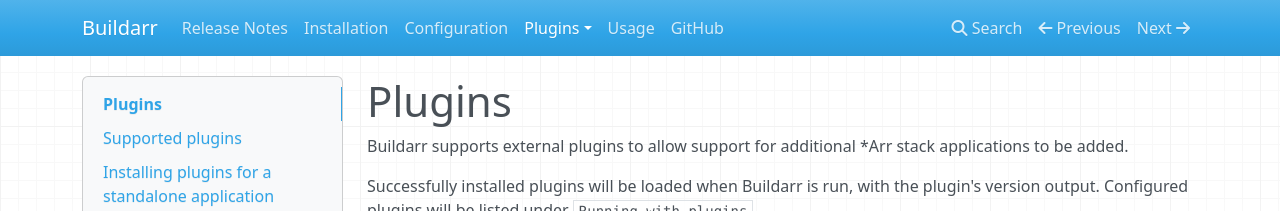
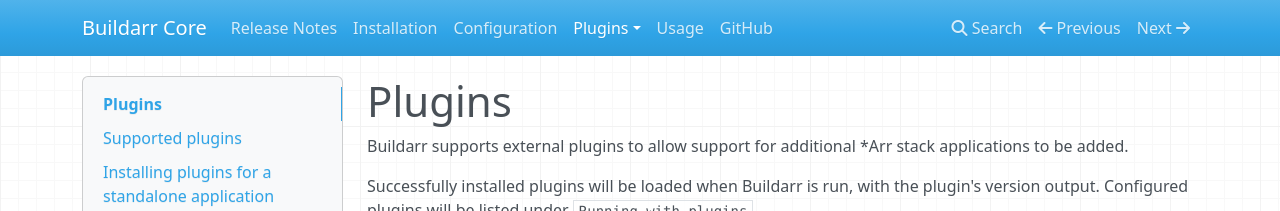
Before and after one commit to buildarr/buildarr, an MkDocs documentation site: the page built from docs/plugins/index.md, in a window 1280 px wide. Shown: the top 211 px of the page. Built offline with MkDocs 1.6.1, drawn with Linux system fonts in a browser that asks for light colours; nearby versions of some CDN libraries.

Commit message:
Change local site name

```diff
--- a/mkdocs.yml
+++ b/mkdocs.yml
@@ -1,4 +1,4 @@
-site_name: Buildarr
+site_name: Buildarr Core
 
 plugins:
   - search
```
